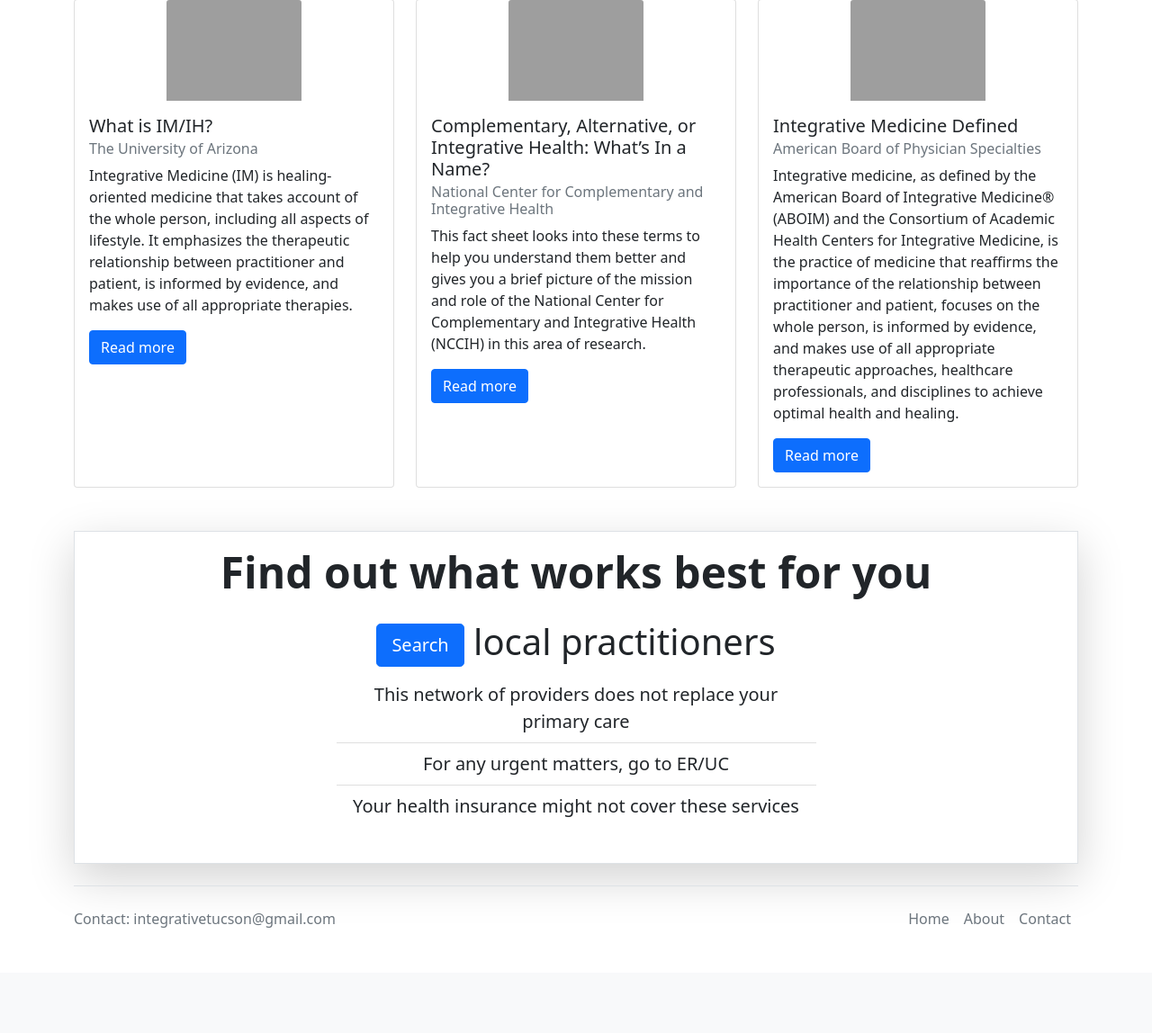
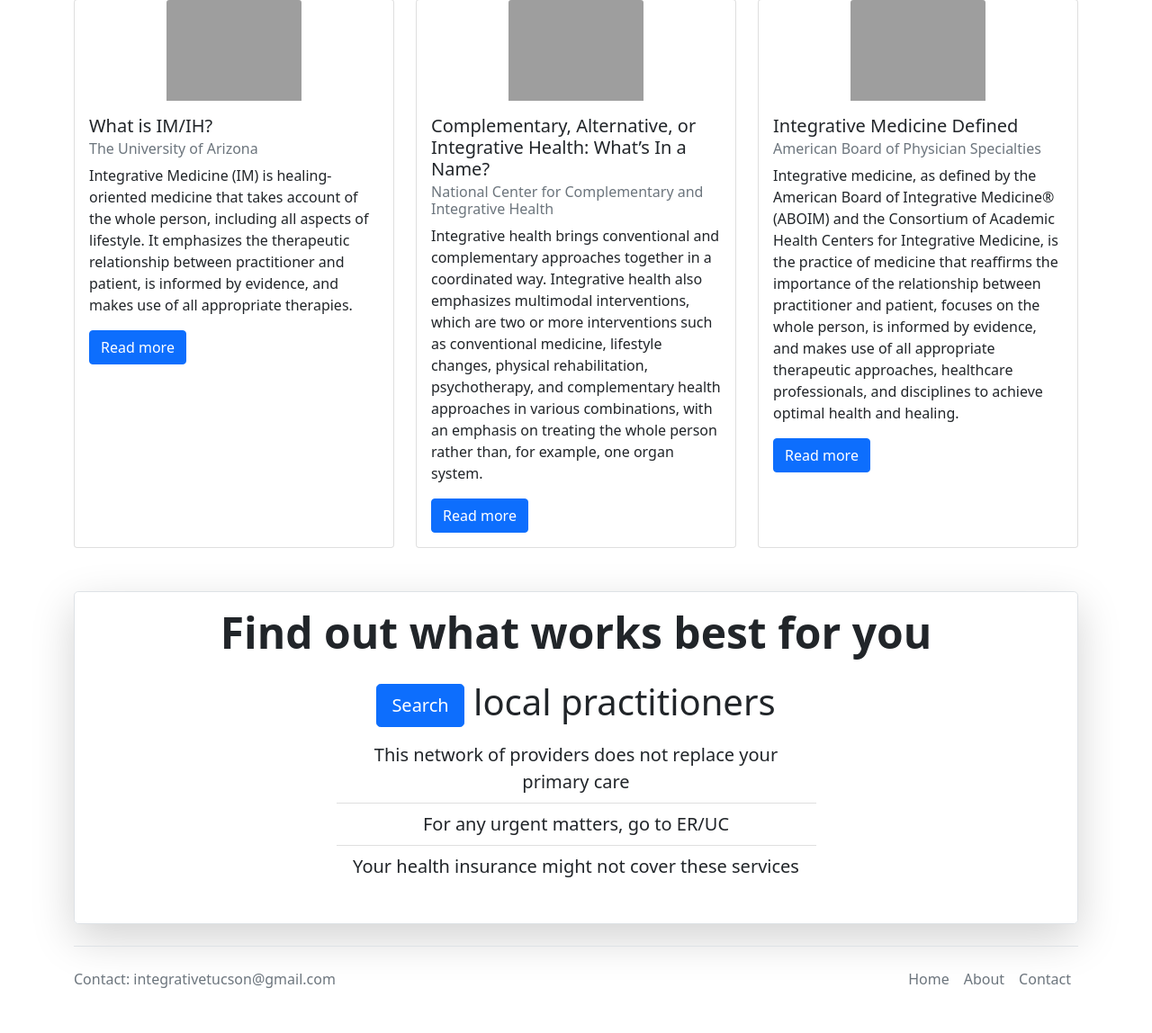
Before and after one commit to meme8383/Integrative-Tucson, a Flask app: page /patients in a window 1280 px wide. Shown: the part 147-1295 px from the top of the page at 90% size. Before the commit the page ends 1178 px from the top, so only its background shows below. Run offline with Flask 2, Linux system fonts and the light colour scheme; some libraries are stand-ins or nearby versions; grey boxes are pictures that could not be loaded.

Commit message:
Housekeeping

```diff
--- a/application.py
+++ b/application.py
@@ -10,21 +10,21 @@ from tempfile import mkdtemp
 app = Flask(__name__)
 
 # Ensure templates are auto-reloaded
-app.config["TEMPLATES_AUTO_RELOAD"] = True
+# app.config["TEMPLATES_AUTO_RELOAD"] = True
 
 # Ensure responses aren't cached
-@app.after_request
-def after_request(response):
-    response.headers["Cache-Control"] = "no-cache, no-store, must-revalidate"
-    response.headers["Expires"] = 0
-    response.headers["Pragma"] = "no-cache"
-    return response
+# @app.after_request
+# def after_request(response):
+#     response.headers["Cache-Control"] = "no-cache, no-store, must-revalidate"
+#     response.headers["Expires"] = 0
+#     response.headers["Pragma"] = "no-cache"
+#     return response
 
 # Configure session to use filesystem (instead of signed cookies)
-app.config["SESSION_FILE_DIR"] = mkdtemp()
-app.config["SESSION_PERMANENT"] = False
-app.config["SESSION_TYPE"] = "filesystem"
-Session(app)
+# app.config["SESSION_FILE_DIR"] = mkdtemp()
+# app.config["SESSION_PERMANENT"] = False
+# app.config["SESSION_TYPE"] = "filesystem"
+# Session(app)
 
 # Connect database
 DATABASE_URL = os.environ['DATABASE_URL']
--- a/templates/index.html
+++ b/templates/index.html
@@ -23,10 +23,10 @@
                 <div class="col d-flex my-3">
                     <div class="card" style="min-width: 250px;">
                         <img src={{ practice[2] }} class="card-img-top" style="object-fit: cover; max-height: 150px;">
-                        <div class="card-body">
+                        <div class="card-body d-flex flex-column">
                             <h5 class="card-title">{{ practice[0]}}</h5>
                             <p class="card-text">{{ practice[1] }}</p>
-                            <a href="/search" class="btn btn-primary">Search Providers</a>
+                            <a href="/search" class="btn btn-primary mt-auto col-3">Search Providers</a>
                         </div>
                     </div>
                 </div>
--- a/templates/patients.html
+++ b/templates/patients.html
@@ -25,7 +25,7 @@
                     <div class="card-body">
                         <h5 class="card-title">Complementary, Alternative, or Integrative Health: What’s In a Name?</h5>
                         <h6 class="card-subtitle mb-2 text-muted">National Center for Complementary and Integrative Health</h6>
-                        <p class="card-text">This fact sheet looks into these terms to help you understand them better and gives you a brief picture of the mission and role of the National Center for Complementary and Integrative Health (NCCIH) in this area of research.</p>
+                        <p class="card-text">Integrative health brings conventional and complementary approaches together in a coordinated way. Integrative health also emphasizes multimodal interventions, which are two or more interventions such as conventional medicine, lifestyle changes, physical rehabilitation, psychotherapy, and complementary health approaches in various combinations, with an emphasis on treating the whole person rather than, for example, one organ system.</p>
                         <a href="https://www.nccih.nih.gov/health/complementary-alternative-or-integrative-health-whats-in-a-name" class="btn btn-primary" target="_blank" rel="noreferrer noopener">Read more</a>
                     </div>
                 </div>
@@ -45,7 +45,7 @@
         </div>
 
 
-        <div class="px-4 py-3 mt-5 text-center border shadow-lg">
+        <div class="px-4 py-3 mt-5 mx-auto text-center rounded-3 border shadow-lg">
             <h1 class="display-5 fw-bold">Find out what works best for you</h1>
             <div class="col-lg-6 mx-auto my-4">
                 <h4 class="display-6"><a class="btn btn-primary btn-lg"href="/search">Search</a> local practitioners</h4>
```
Also changed, not shown: inttus.db (deleted).
